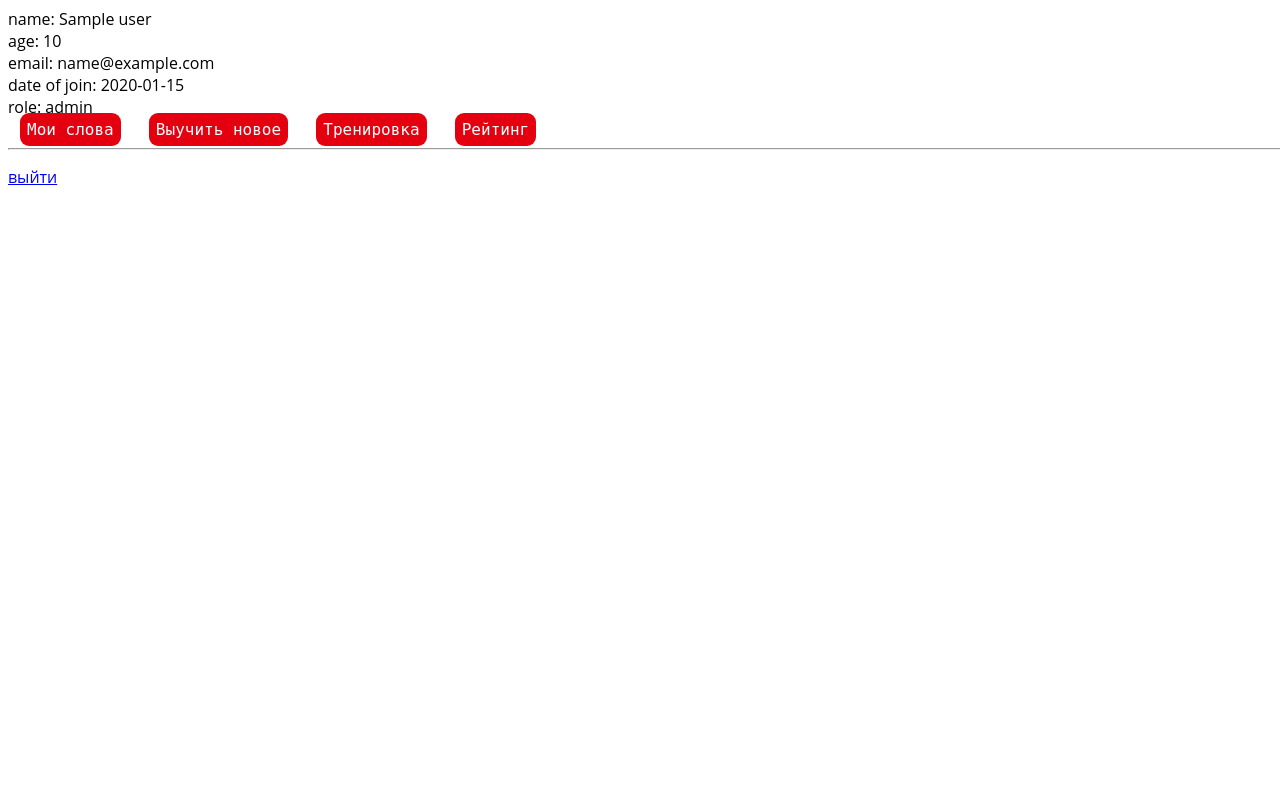
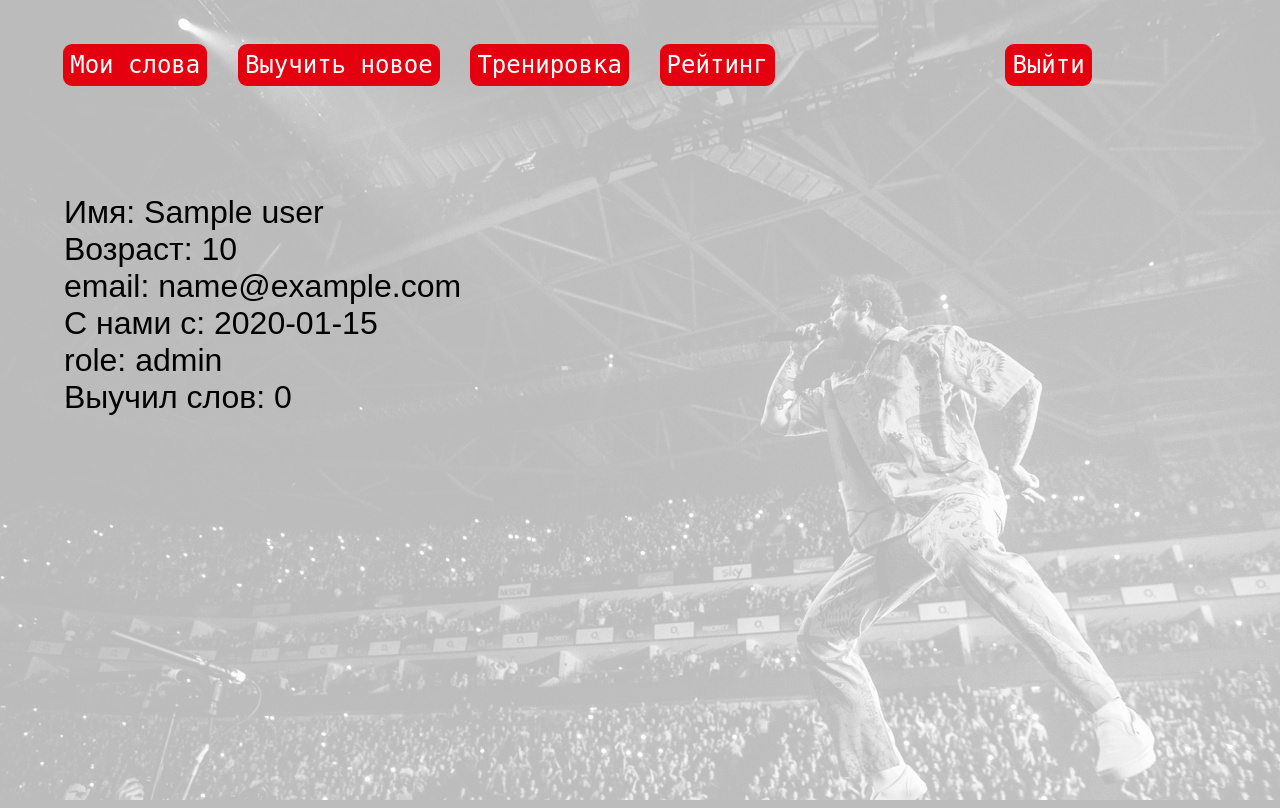
Before and after one commit to real-og/course, a Flask app: page /profile in a window 1280 px wide. Run offline with Flask 2, Linux system fonts and the light colour scheme; a user stored in the database is signed in; a database or web service that is not in the repository returns one stand-in record (values such as "Sample title"); data that the repository does not hold is empty; some libraries are stand-ins or nearby versions.

Commit message:
bad profile frontend

```diff
--- a/db.py
+++ b/db.py
@@ -85,6 +85,15 @@ def delete_word_by_user(email, word):
                     and idword = (select id from words where word = '{word}');"""
         curs.execute(_SQL)
 
+def get_word_count_by_user(email):
+    with Database() as curs:
+        _SQL = f"""select count(*)
+                    from user_word inner join words
+                    on user_word.iduser = (select id from users where email = '{email}')
+                    and user_word.idword = words.id;"""
+        curs.execute(_SQL)
+        return curs.fetchone()[0]
+
 def get_words_by_user(email):
     with Database() as curs:
         _SQL = f"""select word, translate
--- a/site.py
+++ b/site.py
@@ -74,7 +74,7 @@ def register():
 @app.route('/profile')
 @login_required
 def profile():
-    return render_template("profile.html", info=current_user.get_user())
+    return render_template("profile.html", info=current_user.get_user(), word_count=db.get_word_count_by_user(current_user.get_id()))
 
 @app.route('/dictionary')
 @login_required
--- a/static/css/styles.css
+++ b/static/css/styles.css
@@ -8,21 +8,31 @@ body {
 	width: 100%;
 	height: 100%;
 	font-family: 'Open Sans', sans-serif;
+	margin: 0;
+	background: linear-gradient(189deg, white, #6b6767);
+	background-attachment: fixed;
+	font-family: sans-serif;
+	font-weight: 100;
+	background-size: cover;
+	background-repeat: no-repeat;
+	background-position: center center;
+
 	filter: progid:DXImageTransform.Microsoft.gradient(startColorstr='#3E1D6D', endColorstr='#092756', GradientType=1);
 }
 
+.info {
+	padding: 5%;
+	font-size: xx-large;
+}
+
 .login_body {
-	background-size: cover;
 	background-image: url(../images/back1_t.png);
-	background-repeat: no-repeat;
-	background-position: center center;
 }
 .reg_body {
-	background-size: cover;
 	background-image: url(../images/back2_t.png);
-	background-repeat: no-repeat;
-	background-position: center center;
-
+}
+.profile_body {
+	background-image: url(../images/back3_t.png);
 }
 
 table {
--- a/templates/login.html
+++ b/templates/login.html
@@ -22,8 +22,5 @@
     <b>Ещё нет аккаунта?</b>
     <a class="my-btn" href="{{url_for('register')}}">Регистрация</a>
   </div>
-
 </body>
-
-
 {% endblock %}
--- a/templates/profile.html
+++ b/templates/profile.html
@@ -5,23 +5,26 @@
 {% for cat, msg in get_flashed_messages(True) %}
 <div class="flash {{cat}}">{{msg}}</div>
 {% endfor %}
-<body>
+
+<body class="profile_body">
+    <div style="padding: 4%; font-size: x-large;">
+        <a class="my-btn" href="/dictionary" role="button">Мои слова</a>
+        <a class="my-btn" href="/study" role="button">Выучить новое</a>
+        <a class="my-btn" href="/train" role="button">Тренировка</a>
+        <a class="my-btn" href="/rating" role="button">Рейтинг</a>
+
+        <a class="my-btn" href="{{url_for('logout')}}" role="button" style="margin-left: 18%;">Выйти</a>
+    </div>
+    <div class="info">
+        <div>Имя: {{info['name']}}</div>
+        <div>Возраст: {{info['age']}}</div>
+        <div>email: {{info['email']}}</div>
+        <div>С нами с: {{info['joindate']}}</div>
+        <div>role: {{info['role']}}</div>
+        <div>Выучил слов: {{word_count}}</div>
+    </div>
 
 </body>
 
 
-<div>name: {{info['name']}}</div>
-<div>age: {{info['age']}}</div>
-<div>email: {{info['email']}}</div>
-<div>date of join: {{info['joindate']}}</div>
-<div>role: {{info['role']}}</div>
-<a class="my-btn" href="/dictionary" role="button">Мои слова</a>
-<a class="my-btn" href="/study" role="button">Выучить новое</a>
-<a class="my-btn" href="/train" role="button">Тренировка</a>
-<a class="my-btn" href="/rating" role="button">Рейтинг</a>
-<hr>
-<p><a href="{{url_for('logout')}}">выйти</a></p>
-</body>
-
-
 {% endblock %}
--- a/templates/register.html
+++ b/templates/register.html
@@ -29,6 +29,5 @@
         <b>Есть аккаунт?</b>
         <a class="my-btn" href="{{url_for('login')}}">Войти</a>
     </div>
-
 </body>
 {% endblock %}
```
Also changed, not shown: static/images/back3.jpg (added), static/images/back3_t.png (added), static/images/back4.jpeg (added), static/images/back4_t.png (added), static/images/back5.jpg (added), static/images/back5_t.png (added), static/images/back6.jpg (added), static/images/back6_t.png.png (added). Lines whose indentation alone changed are shown as unchanged.
